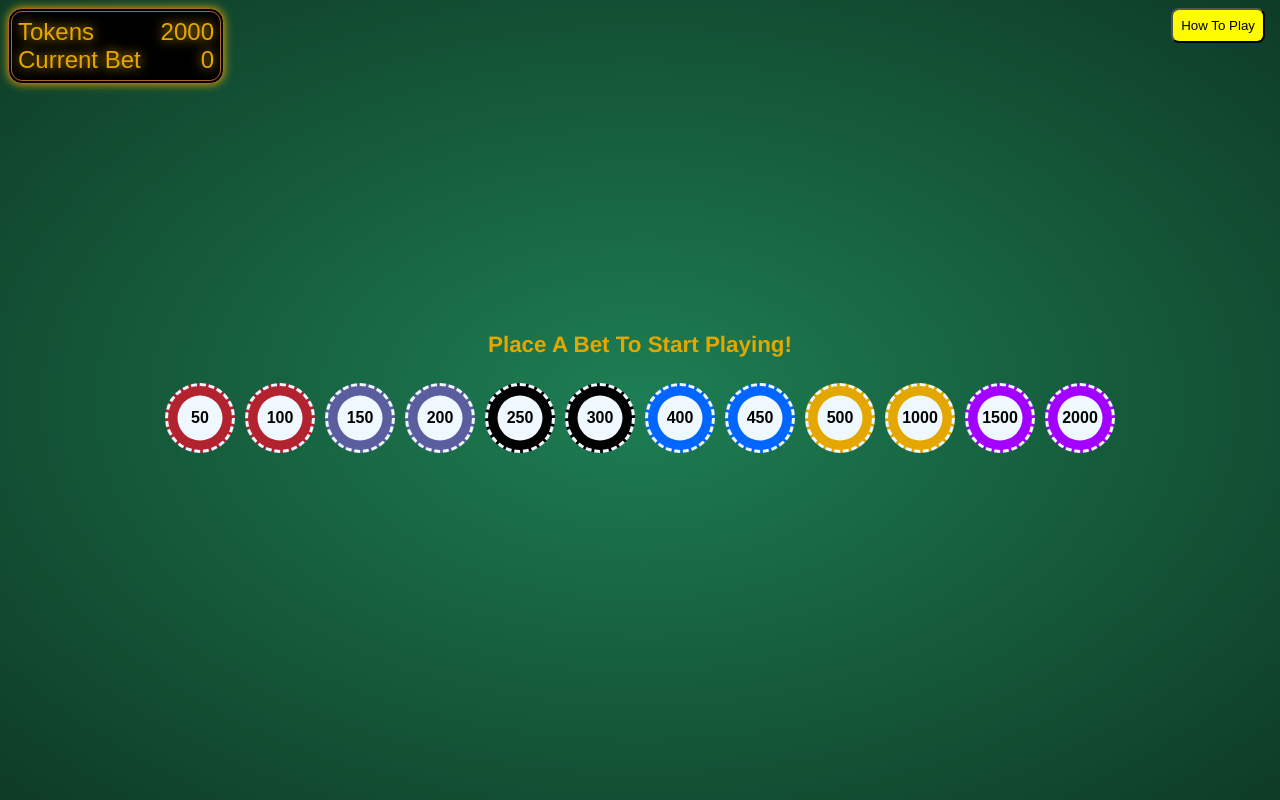
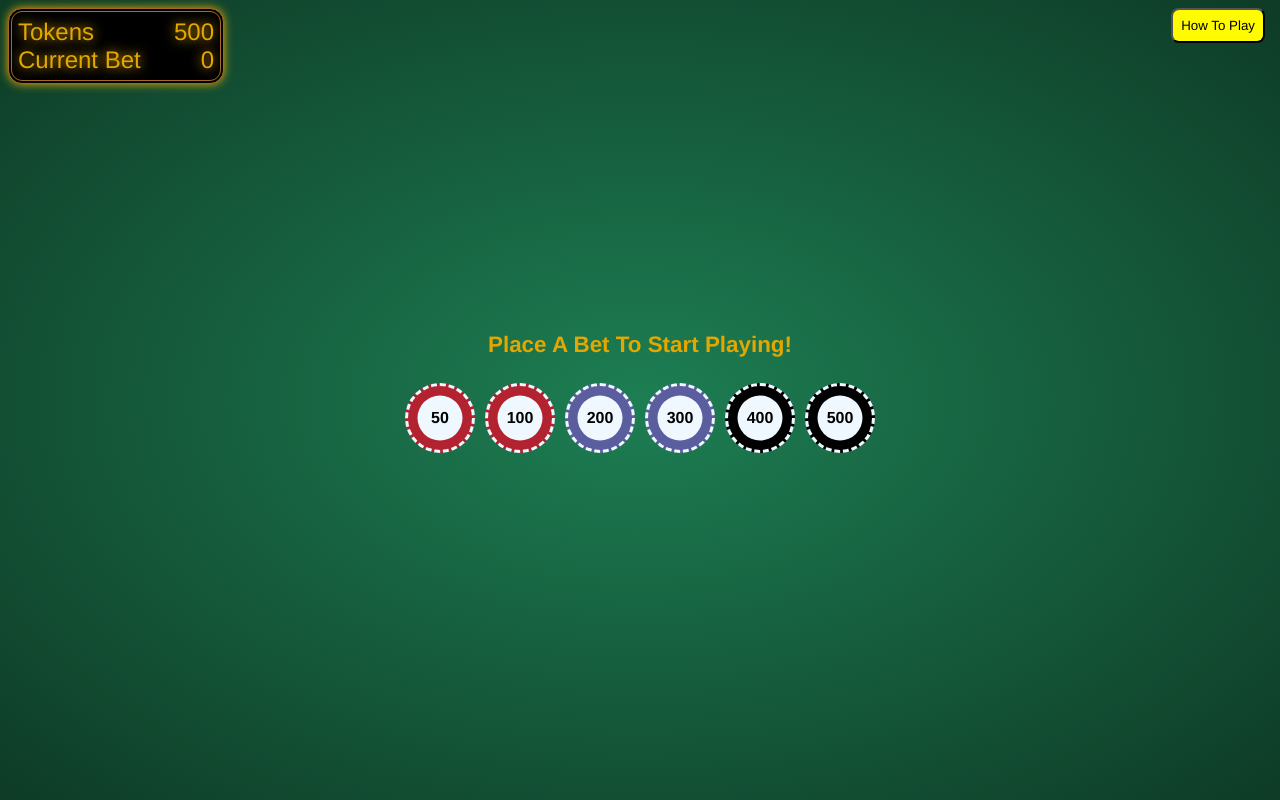
Before and after one commit to MattSafi/BlackJack, a Vue app: page / in a window 1280 px wide. Built offline with nearby package versions, Linux system fonts and the light colour scheme.

Commit message:
Added More Tokens + Styling

```diff
--- a/src/components/GameBoard.vue
+++ b/src/components/GameBoard.vue
@@ -61,7 +61,8 @@
       <div class="token-buttons">
         <Button
           v-for="amount in [
-            50, 100, 150, 200, 250, 300, 400, 450, 500, 1000, 1500, 2000,
+            50, 100, 200, 300, 400, 500, 600, 700, 800, 1000, 1500, 2000, 3000,
+            4000, 5000, 6000,
           ]"
           :key="amount"
           @click="placeBet(amount)"
@@ -213,7 +214,7 @@ export default {
       resultMessage: "",
       canHit: true, // Cool-down flag for hit
       canStartNewGame: true, // Cool-down flag for new game
-      tokens: 2000,
+      tokens: 500,
       currentBet: 0,
       betPlaced: false,
       isBettingActive: true,
@@ -380,16 +381,20 @@ export default {
       const colors = {
         50: "#b2232f",
         100: "#b2232f",
-        150: "#5a5e9e",
         200: "#5a5e9e",
-        250: "#000000",
-        300: "#000000",
-        400: "#0066ff",
-        450: "#0066ff",
-        500: "#e4a700",
+        300: "#5a5e9e",
+        400: "#000000",
+        500: "#000000",
+        600: "#0066ff",
+        700: "#0066ff",
+        800: "#e4a700",
         1000: "#e4a700",
         1500: "#a200ff",
         2000: "#a200ff",
+        3000: "#ff0000",
+        4000: "#ff0000",
+        5000: "#00ff80",
+        6000: "#00ff80",
       };
       return colors[amount] || "#ffffff"; // Default color if not found
     },
--- a/src/components/Modal.vue
+++ b/src/components/Modal.vue
@@ -72,7 +72,7 @@ export default {
     border-radius: 8px;
     position: relative;
     text-align: center;
-    font-size: 1rem;
+    font-size: 0.9rem;
     line-height: 25px;
   }
 }
--- a/src/style.css
+++ b/src/style.css
@@ -2,7 +2,7 @@
   margin: 0;
   padding: 0;
   box-sizing: border-box;
-  font-family: sans-serif;
+  font-family: "Franklin Gothic Medium", "Arial Narrow", Arial, sans-serif;
 }
 
 body {
```
